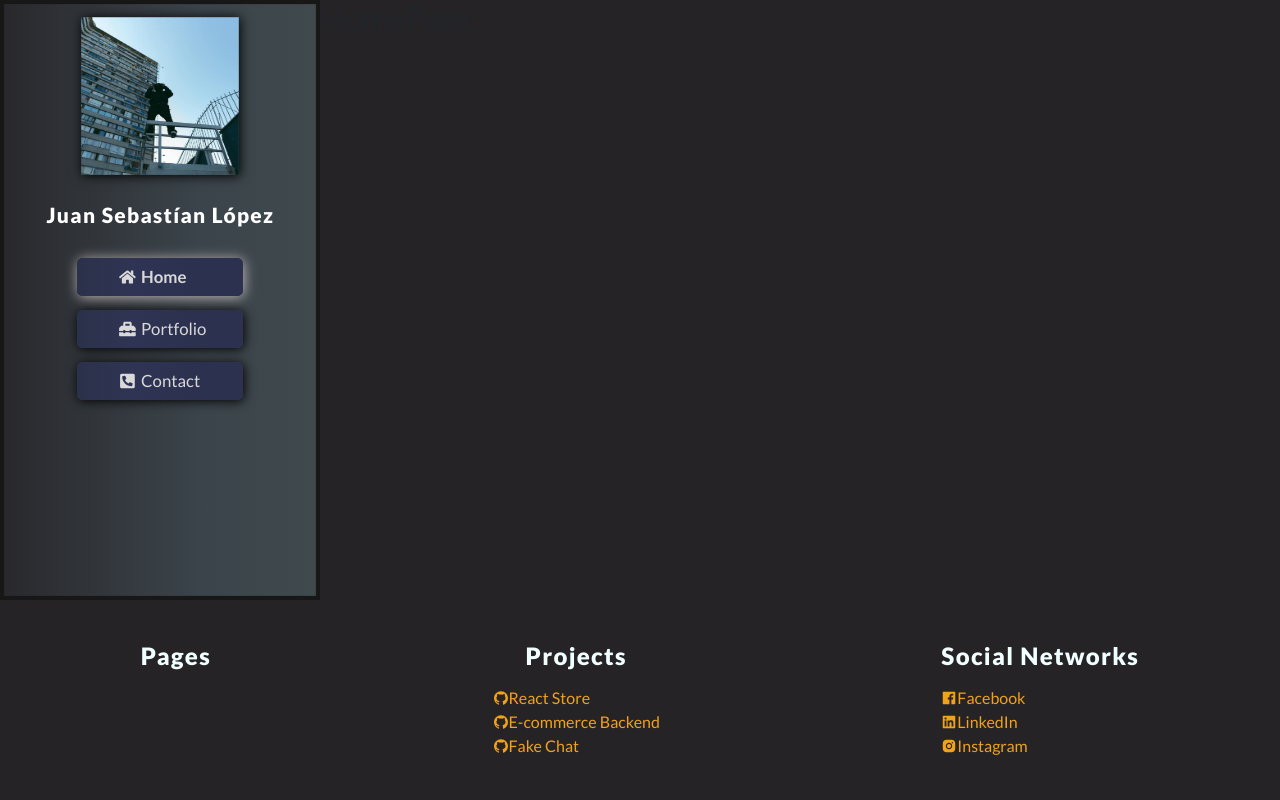
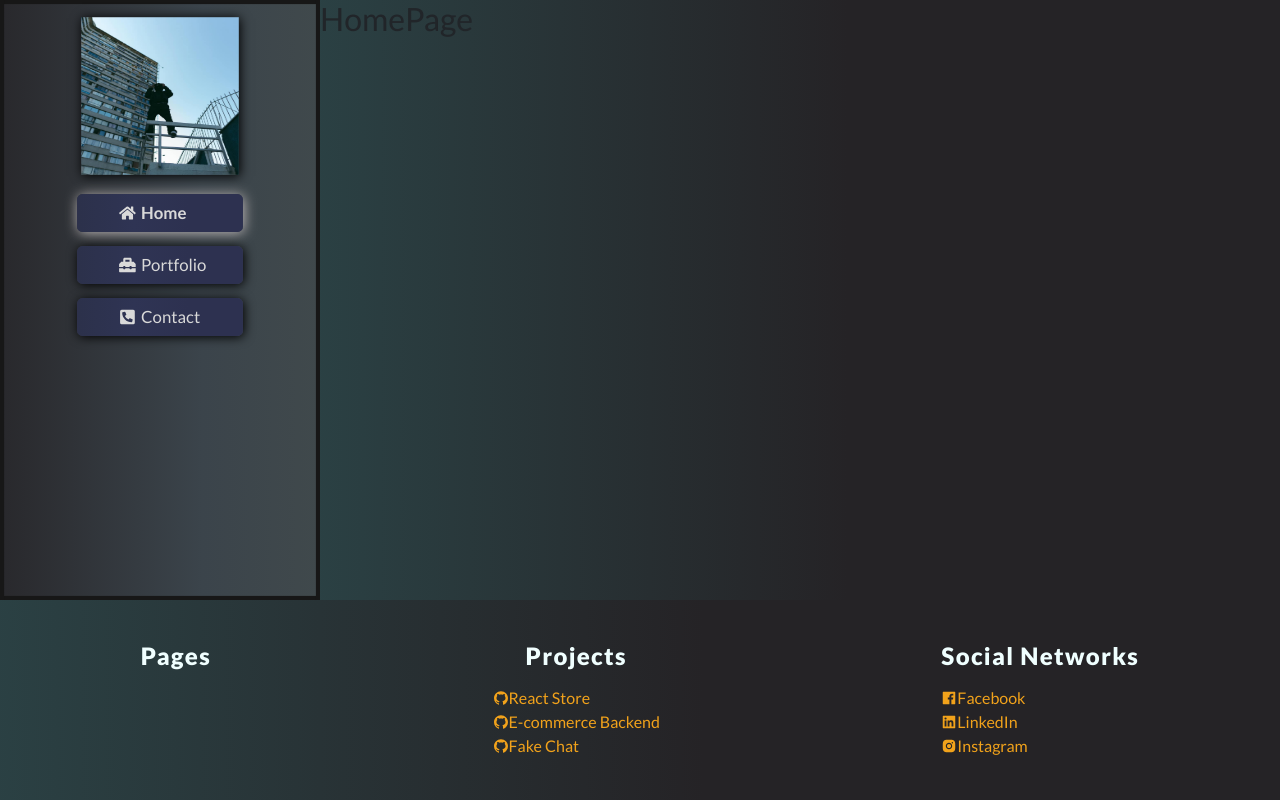
Before and after one commit to jsebast1an/myPortfolioPage, a React (Create React App) app: page / in a window 1280 px wide. Built offline with nearby package versions, Linux system fonts and the light colour scheme.

Commit message:
bubble transparent perfect!!

```diff
--- a/src/App.css
+++ b/src/App.css
@@ -2,7 +2,7 @@
   font-family: 'Lato', sans-serif;
 }
 
-html {
+#body {
   background-color: #252326;
 }
 
@@ -31,7 +31,7 @@ a {
   position: relative;
   overflow: hidden;
   width: 75vw;
-  background: linear-gradient(to left, #252326 34%,#2b4346, #414a4c 64%, #3b444b 79%, #252326 104%) right;
+  background: linear-gradient(to left, #252326 15%, #2b4346 35%,#2b4346, #414a4c 64%, #3b444b 79%, #252326 104%) right;
   background-size: 300% 100%;
   transition-duration: .5s;
   transition-delay: 0s;
--- a/src/components/Footer/footer.css
+++ b/src/components/Footer/footer.css
@@ -24,7 +24,7 @@
     z-index: 0;
     height: max(600px, 30vw);
     width: max(300px, 30vw);
-    background-color: rgb(40, 47, 59);
+    background-color: rgba(21, 19, 24, 0.335);
     border-radius: 50%;
     position: absolute;
     left: 50%;
@@ -96,7 +96,7 @@
     overflow: hidden;
     height: 25vh;
     width: 100vw;
-    background: linear-gradient(to left, #252326 34%, #414a4c 64%, #3b444b 79%, #252326 104%) right;
+    background: linear-gradient(to left, #252326 15%, #2b4346 35%, #414a4c 64%, #3b444b 79%, #252326 104%) right;
     background-size: 300% 100%;
     transition-duration: .5s;
     transition-delay: 0s;
--- a/src/components/NavBar/NavBar.jsx
+++ b/src/components/NavBar/NavBar.jsx
@@ -8,7 +8,7 @@ import '../../App.css'
 function NavBar() {
   return (
 
-    <>
+    <div id='body'>
         {/* <div className='navBar'>
             <FaIcons.FaBars className='nav-bars' />º
         </div> */}
@@ -21,7 +21,6 @@ function NavBar() {
 
             <div className='picContainer'>
                 <img src={profilePic} width={150} height={150} alt='me'></img>
-                <h5>Juan Sebastían López</h5>
             </div>
 
             <div className='menuContainer'>
@@ -44,7 +43,7 @@ function NavBar() {
                 </ul>
             </div>
         </div>
-    </>
+    </div>
   )
 }
 
--- a/src/components/NavBar/navBar.css
+++ b/src/components/NavBar/navBar.css
@@ -1,3 +1,7 @@
+#body {
+    background-color: #252326;
+  }
+
 .sideBar ul a {
     text-decoration: none;
     font-style: none;
@@ -21,7 +25,7 @@
     top: 0;
     overflow: hidden;
     /* left: -100%; */
-    background: linear-gradient(to left, #252326 34%, #414a4c 64%, #3b444b 79%, #252326 104%) right;
+    background: linear-gradient(to left, #252326 15%, #2b4346 35%, #414a4c 64%, #3b444b 79%, #252326 104%) right;
     background-size: 300% 100%;
     transition-duration: .5s;
     transition-delay: 0s;
@@ -130,7 +134,7 @@
 }
 .sideBar img:hover {
     box-shadow:1px 1px 5px 4px #bfb9b9;
-    transform: scale(1.05, 1.05);
+    transform: scale(1.1, 1.1);
 }
 .sideBar h5 {
     margin-top: 2rem;
--- a/src/pages/ContactPage.js
+++ b/src/pages/ContactPage.js
@@ -8,7 +8,7 @@ import '../App.css'
 
 function ContactPage() {
   return (
-    <>
+    <div id='body'>
       <div className='containerForPages'>
 
         <NavBar />
@@ -29,7 +29,7 @@ function ContactPage() {
       </div>
 
       <Footer />
-    </>
+    </div>
   )
 }
 
--- a/src/pages/HomePage.js
+++ b/src/pages/HomePage.js
@@ -8,7 +8,7 @@ import '../App.css'
 
 function HomePage() {
   return (
-    <>
+    <div id='body'>
       <div className='containerForPages'>
 
         <NavBar />
@@ -29,7 +29,7 @@ function HomePage() {
       </div>
 
       <Footer />
-    </>
+    </div>
   )
 }
 
--- a/src/pages/PortfolioPage.js
+++ b/src/pages/PortfolioPage.js
@@ -8,7 +8,7 @@ import '../App.css'
 
 function PortfolioPage() {
   return (
-    <>
+    <div id="body">
       <div className='containerForPages'>
 
         <NavBar />
@@ -29,7 +29,7 @@ function PortfolioPage() {
       </div>
 
       <Footer />
-    </>
+    </div>
   )
 }
 
```
